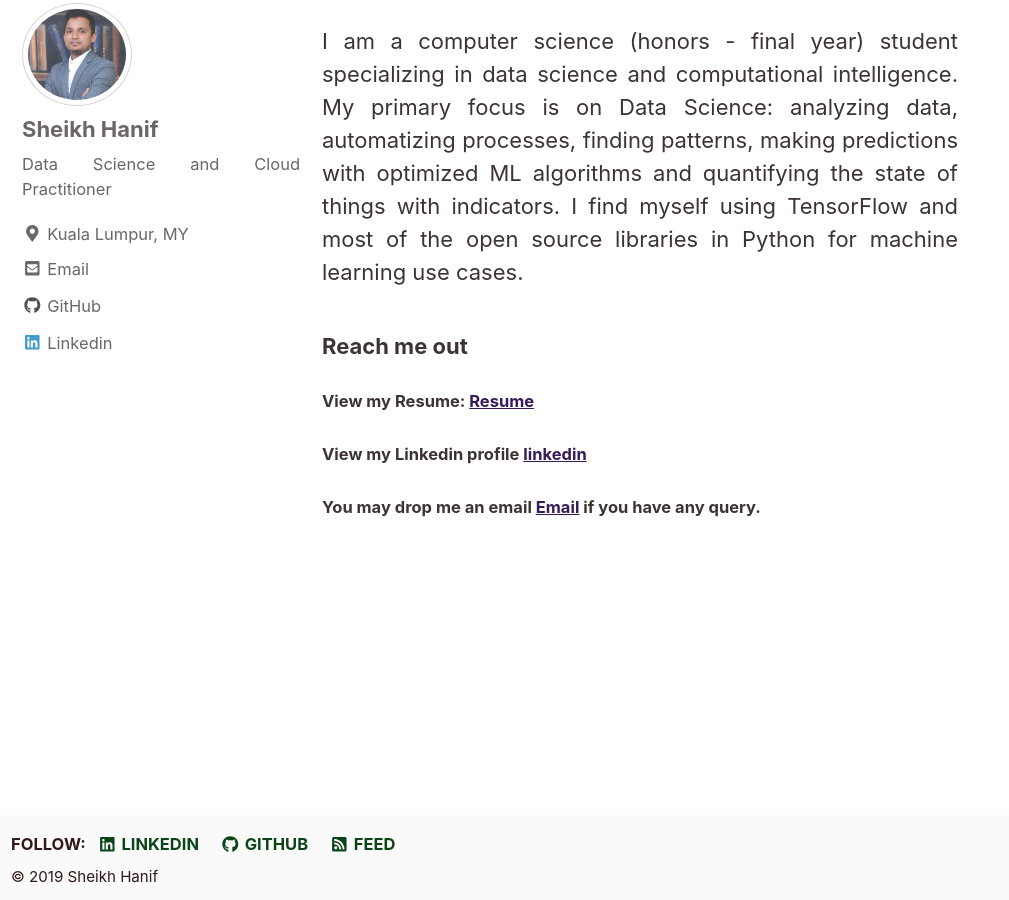
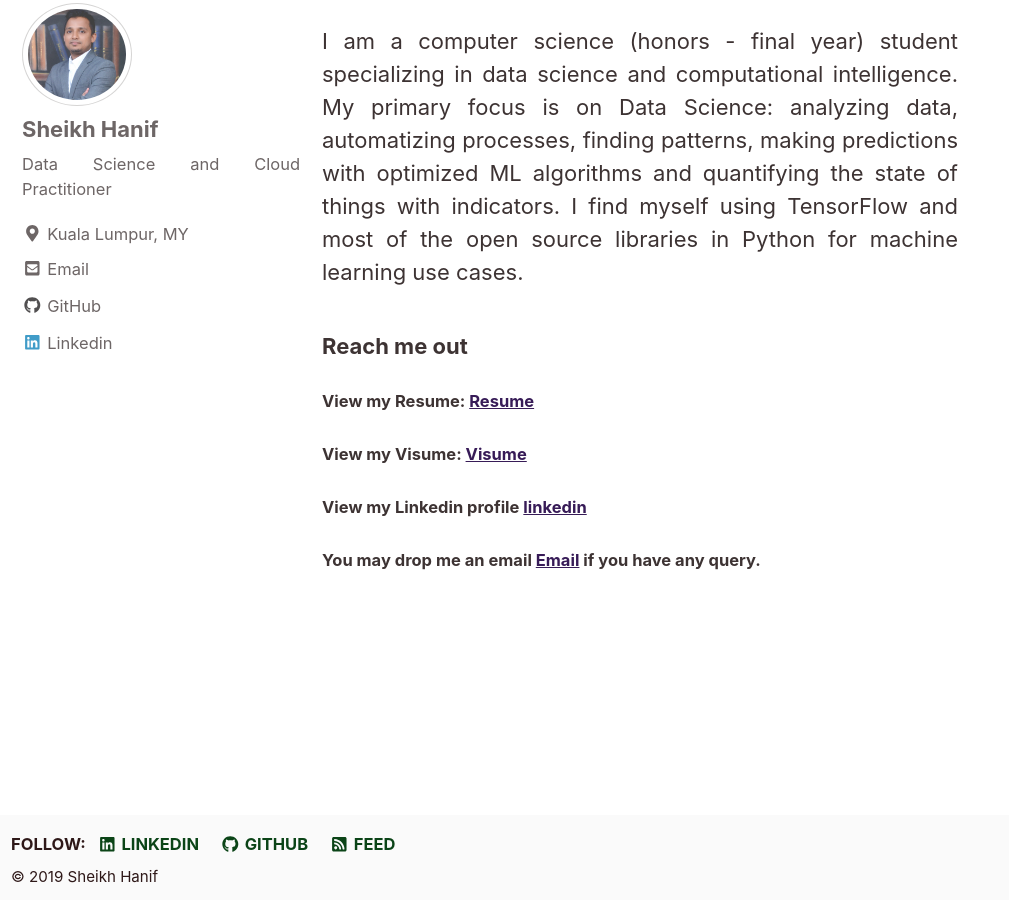
Before and after one commit to sheikhhanif/sheikhhanif.github.io, a Jekyll site: the page built from _pages/about.md, in a window 1280 px wide and 900 px high, scrolled down 134 px. Shown: the whole window, without its empty margins (0-1009 px from the left). Built offline with Jekyll 4.4.1, drawn with Linux system fonts in a browser that asks for light colours; cached includes are drawn as plain includes; nearby versions of some CDN libraries; comment, search, counter and statistics services are not loaded.

Commit message:
visume added

```diff
--- a/_pages/about.md
+++ b/_pages/about.md
@@ -11,5 +11,7 @@ My primary focus is on Data Science: analyzing data, automatizing processes, fin
 ### Reach me out
 
 #### View my Resume: [Resume](https://drive.google.com/file/d/1CyCfTLCeEcRNlBa5FruhFIe1H-OzZlo7/view?usp=sharing)
+#### View my Visume: [Visume](https://youtu.be/lDN3zc84oRU)
+
 #### View my Linkedin profile [linkedin](https://www.linkedin.com/in/sheikhhanif/)
 #### You may drop me an email [Email](mailto: sheikhhanifhossain@gmail.com) if you have any query.
```
